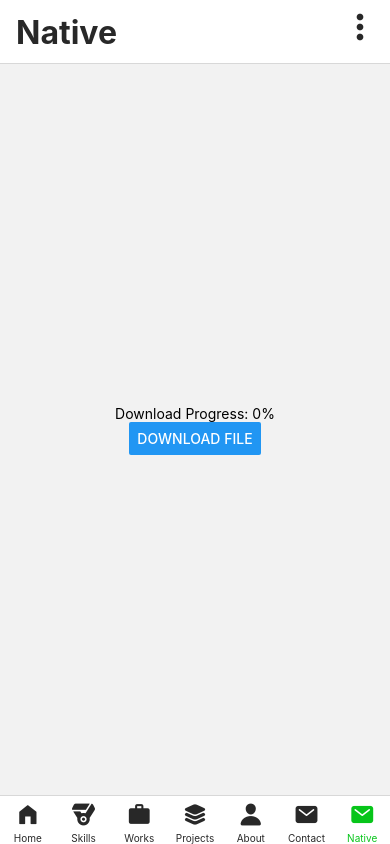
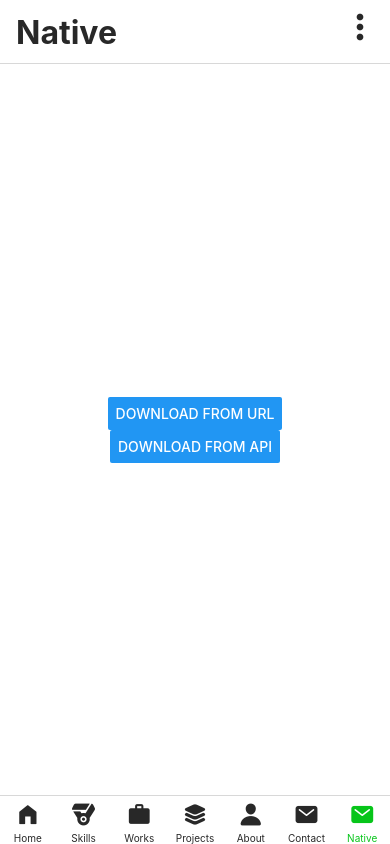
Before and after one commit to Kehad/Kehad-App, a React Native app: screen /NativeScreen in a window 390 px wide. Built offline with nearby package versions, Linux system fonts and the light colour scheme; what expo-notifications would draw is missing.

Commit message:
34 commit app

```diff
--- a/screens/NativeScreen.js
+++ b/screens/NativeScreen.js
@@ -64,7 +64,7 @@
 //     setIsDownloading(true);
 //     const { uri } = await download.downloadAsync();
 //     console.log(uri)
-//     // AsyncStorage.removeItem("download");
+//     AsyncStorage.removeItem("download");
 //     setIsDownloaded(true);
 //   };
 
@@ -158,138 +158,138 @@
 ///////////////////// METHOD 2 --------- ////////////////////////////////////////////
 ///////////////////////// --------------------------- ////////////////////////////////////////
 
-// import { StatusBar } from "expo-status-bar";
-// import { StyleSheet, Button, View, Platform } from "react-native";
+import { StatusBar } from "expo-status-bar";
+import { StyleSheet, Button, View, Platform } from "react-native";
+import * as FileSystem from "expo-file-system";
+import { shareAsync } from "expo-sharing";
+
+export default function App() {
+  const downloadFromUrl = async () => {
+    const filename = "kehad.jpeg";
+    const result = await FileSystem.downloadAsync(
+      "https://drive.google.com/uc?export=download&id=1_JHSQ7nsJIki8y2eiOBTw3bZayFpJa0q",
+      FileSystem.documentDirectory + filename
+    );
+    console.log(result);
+
+    save(result.uri, filename, result.headers["Content-Type"]);
+  };
+
+  const downloadFromAPI = async () => {
+    const filename = "MissCoding.pdf";
+    const localhost = Platform.OS === "android" ? "10.0.2.2" : "127.0.0.1";
+    const result = await FileSystem.downloadAsync(
+      `http://${localhost}:5000/generate-pdf?name=MissCoding&email=hello@tripwiretech.com`,
+      FileSystem.documentDirectory + filename,
+      {
+        headers: {
+          MyHeader: "MyValue",
+        },
+      }
+    );
+    console.log(result);
+    save(result.uri, filename, result.headers["Content-Type"]);
+  };
+
+  const save = async (uri, filename, mimetype) => {
+    if (Platform.OS === "android") {
+      const permissions =
+        await FileSystem.StorageAccessFramework.requestDirectoryPermissionsAsync();
+      if (permissions.granted) {
+        const base64 = await FileSystem.readAsStringAsync(uri, {
+          encoding: FileSystem.EncodingType.Base64,
+        });
+        await FileSystem.StorageAccessFramework.createFileAsync(
+          permissions.directoryUri,
+          filename,
+          mimetype
+        )
+          .then(async (uri) => {c
+            await FileSystem.writeAsStringAsync(uri, base64, {
+              encoding: FileSystem.EncodingType.Base64,
+            });
+          })
+          .catch((e) => console.log(e));
+      } else {
+        shareAsync(uri);
+      }
+    } else {
+      shareAsync(uri);
+    }
+
+
+
+  };
+  return (
+    <View style={styles.container}>
+      <Button title="Download From URL" onPress={downloadFromUrl} />
+      <Button title="Download From API" onPress={downloadFromAPI} />
+      <StatusBar style="auto" />
+    </View>
+  );
+}
+
+const styles = StyleSheet.create({
+  container: {
+    flex: 1,
+    backgroundColor: "#fff",
+    alignItems: "center",
+    justifyContent: "center",
+  },
+});
+
+
+
+///////////////////////// --------------------------- ////////////////////////////////////////
+///////////////////// METHOD 3  for just downloading --------- ////////////////////////////////////////////
+///////////////////////// --------------------------- ////////////////////////////////////////
+
+// import React, { useState } from "react";
+// import { Button, Text, View } from "react-native";
 // import * as FileSystem from "expo-file-system";
-// import { shareAsync } from "expo-sharing";
 
 // export default function App() {
-//   const downloadFromUrl = async () => {
-//     const filename = "kehad.jpeg";
-//     const result = await FileSystem.downloadAsync(
-//       "https://drive.google.com/uc?export=download&id=1_JHSQ7nsJIki8y2eiOBTw3bZayFpJa0q",
-//       FileSystem.documentDirectory + filename
+//   const [downloadProgress, setDownloadProgress] = useState(0);
+//   const [fileUri, setFileUri] = useState(null);
+
+//   const downloadFile = async () => {
+//     const uri =
+//       "https://drive.google.com/uc?export=download&id=1_JHSQ7nsJIki8y2eiOBTw3bZayFpJa0q"; // Replace with the URL of the file you want to download
+//     const fileUri = FileSystem.documentDirectory + "downloadedImage.jpg"; // Path to save the file
+
+//     const downloadResumable = FileSystem.createDownloadResumable(
+//       uri,
+//       fileUri,
+//       {},
+//       (progress) => {
+//         const progressPercentage =
+//           (progress.totalBytesWritten / progress.totalBytesExpectedToWrite) *
+//           100;
+//         setDownloadProgress(progressPercentage.toFixed(2));
+//       }
 //     );
-//     console.log(result);
 
-//     save(result.uri, filename, result.headers["Content-Type"]);
+//     try {
+//       const { uri } = await downloadResumable.downloadAsync();
+//       setFileUri(uri);
+//       console.log("File saved to:", uri);
+//     } catch (e) {
+//       console.error("Download failed:", e);
+//     }
 //   };
 
-//   const downloadFromAPI = async () => {
-//     const filename = "MissCoding.pdf";
-//     const localhost = Platform.OS === "android" ? "10.0.2.2" : "127.0.0.1";
-//     const result = await FileSystem.downloadAsync(
-//       `http://${localhost}:5000/generate-pdf?name=MissCoding&email=hello@tripwiretech.com`,
-//       FileSystem.documentDirectory + filename,
-//       {
-//         headers: {
-//           MyHeader: "MyValue",
-//         },
-//       }
-//     );
-//     console.log(result);
-//     save(result.uri, filename, result.headers["Content-Type"]);
-//   };
-
-//   const save = async (uri, filename, mimetype) => {
-//     if (Platform.OS === "android") {
-//       const permissions =
-//         await FileSystem.StorageAccessFramework.requestDirectoryPermissionsAsync();
-//       if (permissions.granted) {
-//         const base64 = await FileSystem.readAsStringAsync(uri, {
-//           encoding: FileSystem.EncodingType.Base64,
-//         });
-//         await FileSystem.StorageAccessFramework.createFileAsync(
-//           permissions.directoryUri,
-//           filename,
-//           mimetype
-//         )
-//           .then(async (uri) => {c
-//             await FileSystem.writeAsStringAsync(uri, base64, {
-//               encoding: FileSystem.EncodingType.Base64,
-//             });
-//           })
-//           .catch((e) => console.log(e));
-//       } else {
-//         shareAsync(uri);
-//       }
-//     } else {
-//       shareAsync(uri);
-//     }
-
-//       shareAsync(uri);
-
-//   };
 //   return (
-//     <View style={styles.container}>
-//       <Button title="Download From URL" onPress={downloadFromUrl} />
-//       <Button title="Download From API" onPress={downloadFromAPI} />
-//       <StatusBar style="auto" />
+//     <View style={{ flex: 1, justifyContent: "center", alignItems: "center" }}>
+//       <Text>Download Progress: {downloadProgress}%</Text>
+//       <Button title="Download File" onPress={downloadFile} />
+//       {fileUri && <Text>File saved at: {fileUri}</Text>}
 //     </View>
 //   );
 // }
 
-// const styles = StyleSheet.create({
-//   container: {
-//     flex: 1,
-//     backgroundColor: "#fff",
-//     alignItems: "center",
-//     justifyContent: "center",
-//   },
-// });
-
-
 
 ///////////////////////// --------------------------- ////////////////////////////////////////
-///////////////////// METHOD 3 --------- ////////////////////////////////////////////
-///////////////////////// --------------------------- ////////////////////////////////////////
-
-import React, { useState } from "react";
-import { Button, Text, View } from "react-native";
-import * as FileSystem from "expo-file-system";
-
-export default function App() {
-  const [downloadProgress, setDownloadProgress] = useState(0);
-  const [fileUri, setFileUri] = useState(null);
-
-  const downloadFile = async () => {
-    const uri =
-      "https://drive.google.com/uc?export=download&id=1_JHSQ7nsJIki8y2eiOBTw3bZayFpJa0q"; // Replace with the URL of the file you want to download
-    const fileUri = FileSystem.documentDirectory + "downloadedImage.jpg"; // Path to save the file
-
-    const downloadResumable = FileSystem.createDownloadResumable(
-      uri,
-      fileUri,
-      {},
-      (progress) => {
-        const progressPercentage =
-          (progress.totalBytesWritten / progress.totalBytesExpectedToWrite) *
-          100;
-        setDownloadProgress(progressPercentage.toFixed(2));
-      }
-    );
-
-    try {
-      const { uri } = await downloadResumable.downloadAsync();
-      setFileUri(uri);
-      console.log("File saved to:", uri);
-    } catch (e) {
-      console.error("Download failed:", e);
-    }
-  };
-
-  return (
-    <View style={{ flex: 1, justifyContent: "center", alignItems: "center" }}>
-      <Text>Download Progress: {downloadProgress}%</Text>
-      <Button title="Download File" onPress={downloadFile} />
-      {fileUri && <Text>File saved at: {fileUri}</Text>}
-    </View>
-  );
-}
-
-
-///////////////////////// --------------------------- ////////////////////////////////////////
-///////////////////// METHOD 4 --------- ////////////////////////////////////////////
+///////////////////// METHOD 4 for downloading and saving --------- ////////////////////////////////////////////
 ///////////////////////// --------------------------- ////////////////////////////////////////
 // import React, { useState } from "react";
 // import { Image, Button, View, Text } from "react-native";
```
